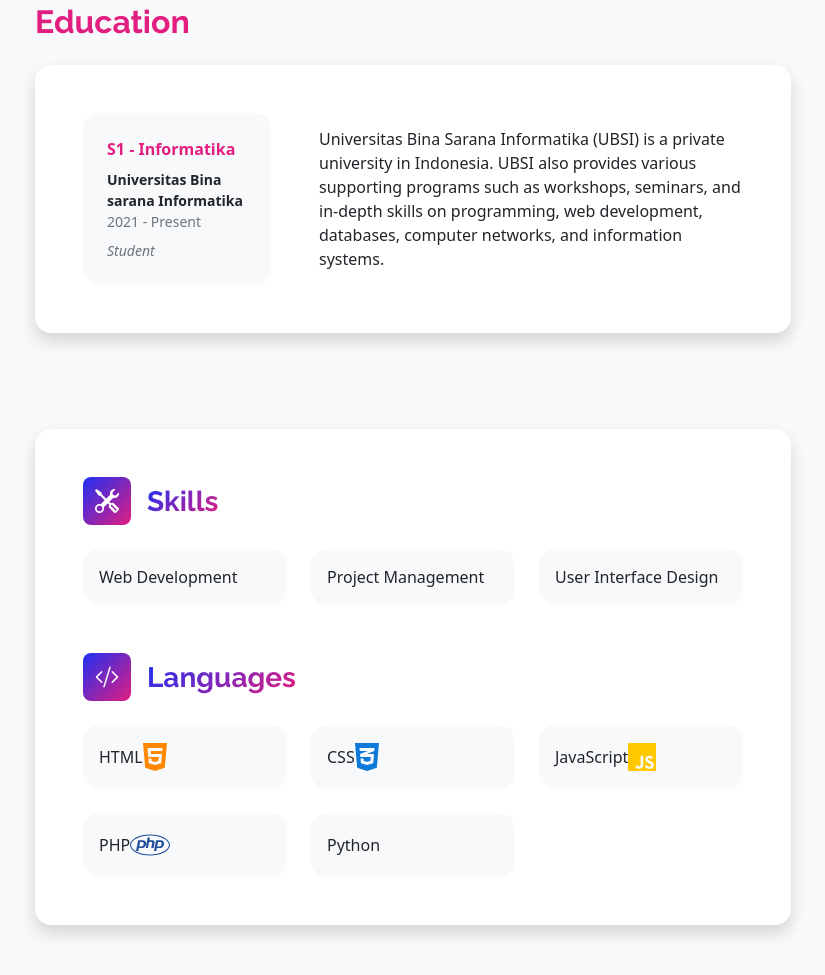
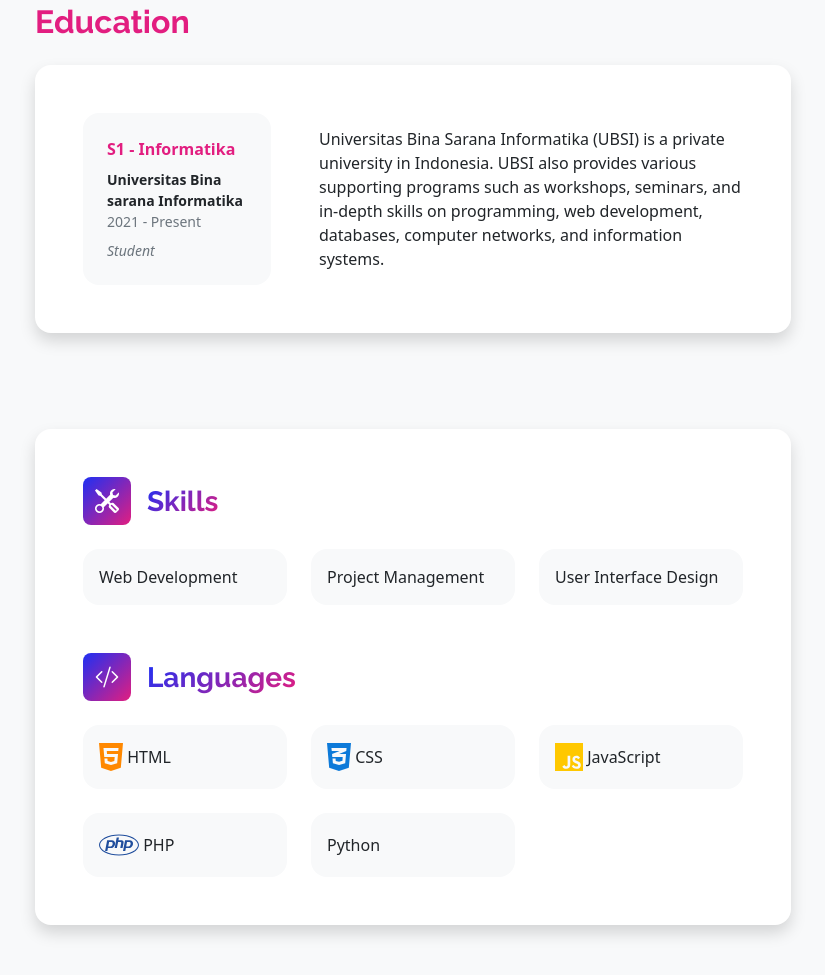
Before and after one commit to dieselgank/Portfolio, a plain HTML site: page index.html in a window 1280 px wide. Shown: the part 1761-2736 px from the top of the page, without its empty margins (307-1132 px from the left). Drawn offline with Linux system fonts and the light colour scheme.

Commit message:
Update index.html

```diff
--- a/index.html
+++ b/index.html
@@ -632,21 +632,24 @@
                           <div
                             class="d-flex align-items-center bg-light rounded-4 p-3 h-10"
                           >
-                            HTML <svg xmlns="http://www.w3.org/2000/svg" height="32" width="24" viewBox="0 0 384 512"><path fill="#ff8800" d="M0 32l34.9 395.8L191.5 480l157.6-52.2L384 32H0zm308.2 127.9H124.4l4.1 49.4h175.6l-13.6 148.4-97.9 27v.3h-1.1l-98.7-27.3-6-75.8h47.7L138 320l53.5 14.5 53.7-14.5 6-62.2H84.3L71.5 112.2h241.1l-4.4 47.7z"/></svg>
+                            <svg xmlns="http://www.w3.org/2000/svg" height="32" width="24" viewBox="0 0 384 512"><path fill="#ff8800" d="M0 32l34.9 395.8L191.5 480l157.6-52.2L384 32H0zm308.2 127.9H124.4l4.1 49.4h175.6l-13.6 148.4-97.9 27v.3h-1.1l-98.7-27.3-6-75.8h47.7L138 320l53.5 14.5 53.7-14.5 6-62.2H84.3L71.5 112.2h241.1l-4.4 47.7z"/></svg>
+                            &nbsp;HTML
                           </div>
                         </div>
                         <div class="col mb-4 mb-md-0">
                           <div
                             class="d-flex align-items-center bg-light rounded-4 p-3 h-100"
                           >
-                            CSS <svg xmlns="http://www.w3.org/2000/svg" height="32" width="24" viewBox="0 0 384 512"><path fill="#0d7ad9" d="M0 32l34.9 395.8L192 480l157.1-52.2L384 32H0zm313.1 80l-4.8 47.3L193 208.6l-.3 .1h111.5l-12.8 146.6-98.2 28.7-98.8-29.2-6.4-73.9h48.9l3.2 38.3 52.6 13.3 54.7-15.4 3.7-61.6-166.3-.5v-.1l-.2 .1-3.6-46.3L193.1 162l6.5-2.7H76.7L70.9 112h242.2z"/></svg>
+                            <svg xmlns="http://www.w3.org/2000/svg" height="32" width="24" viewBox="0 0 384 512"><path fill="#0d7ad9" d="M0 32l34.9 395.8L192 480l157.1-52.2L384 32H0zm313.1 80l-4.8 47.3L193 208.6l-.3 .1h111.5l-12.8 146.6-98.2 28.7-98.8-29.2-6.4-73.9h48.9l3.2 38.3 52.6 13.3 54.7-15.4 3.7-61.6-166.3-.5v-.1l-.2 .1-3.6-46.3L193.1 162l6.5-2.7H76.7L70.9 112h242.2z"/></svg>
+                            &nbsp;CSS
                           </div>
                         </div>
                         <div class="col">
                           <div
                             class="d-flex align-items-center bg-light rounded-4 p-3 h-100"
                           >
-                            JavaScript <svg xmlns="http://www.w3.org/2000/svg" height="32" width="28" viewBox="0 0 448 512"><path fill="#ffc800" d="M0 32v448h448V32H0zm243.8 349.4c0 43.6-25.6 63.5-62.9 63.5-33.7 0-53.2-17.4-63.2-38.5l34.3-20.7c6.6 11.7 12.6 21.6 27.1 21.6 13.8 0 22.6-5.4 22.6-26.5V237.7h42.1v143.7zm99.6 63.5c-39.1 0-64.4-18.6-76.7-43l34.3-19.8c9 14.7 20.8 25.6 41.5 25.6 17.4 0 28.6-8.7 28.6-20.8 0-14.4-11.4-19.5-30.7-28l-10.5-4.5c-30.4-12.9-50.5-29.2-50.5-63.5 0-31.6 24.1-55.6 61.6-55.6 26.8 0 46 9.3 59.8 33.7L368 290c-7.2-12.9-15-18-27.1-18-12.3 0-20.1 7.8-20.1 18 0 12.6 7.8 17.7 25.9 25.6l10.5 4.5c35.8 15.3 55.9 31 55.9 66.2 0 37.8-29.8 58.6-69.7 58.6z"/></svg>
+                            <svg xmlns="http://www.w3.org/2000/svg" height="32" width="28" viewBox="0 0 448 512"><path fill="#ffc800" d="M0 32v448h448V32H0zm243.8 349.4c0 43.6-25.6 63.5-62.9 63.5-33.7 0-53.2-17.4-63.2-38.5l34.3-20.7c6.6 11.7 12.6 21.6 27.1 21.6 13.8 0 22.6-5.4 22.6-26.5V237.7h42.1v143.7zm99.6 63.5c-39.1 0-64.4-18.6-76.7-43l34.3-19.8c9 14.7 20.8 25.6 41.5 25.6 17.4 0 28.6-8.7 28.6-20.8 0-14.4-11.4-19.5-30.7-28l-10.5-4.5c-30.4-12.9-50.5-29.2-50.5-63.5 0-31.6 24.1-55.6 61.6-55.6 26.8 0 46 9.3 59.8 33.7L368 290c-7.2-12.9-15-18-27.1-18-12.3 0-20.1 7.8-20.1 18 0 12.6 7.8 17.7 25.9 25.6l10.5 4.5c35.8 15.3 55.9 31 55.9 66.2 0 37.8-29.8 58.6-69.7 58.6z"/></svg>
+                            &nbsp;JavaScript
                           </div>
                         </div>
                       </div>
@@ -655,7 +658,8 @@
                           <div
                             class="d-flex align-items-center bg-light rounded-4 p-3 h-100"
                           >
-                            PHP <svg xmlns="http://www.w3.org/2000/svg" height="32" width="40" viewBox="0 0 640 512"><path fill="#204e9d" d="M320 104.5c171.4 0 303.2 72.2 303.2 151.5S491.3 407.5 320 407.5c-171.4 0-303.2-72.2-303.2-151.5S148.7 104.5 320 104.5m0-16.8C143.3 87.7 0 163 0 256s143.3 168.3 320 168.3S640 349 640 256 496.7 87.7 320 87.7zM218.2 242.5c-7.9 40.5-35.8 36.3-70.1 36.3l13.7-70.6c38 0 63.8-4.1 56.4 34.3zM97.4 350.3h36.7l8.7-44.8c41.1 0 66.6 3 90.2-19.1 26.1-24 32.9-66.7 14.3-88.1-9.7-11.2-25.3-16.7-46.5-16.7h-70.7L97.4 350.3zm185.7-213.6h36.5l-8.7 44.8c31.5 0 60.7-2.3 74.8 10.7 14.8 13.6 7.7 31-8.3 113.1h-37c15.4-79.4 18.3-86 12.7-92-5.4-5.8-17.7-4.6-47.4-4.6l-18.8 96.6h-36.5l32.7-168.6zM505 242.5c-8 41.1-36.7 36.3-70.1 36.3l13.7-70.6c38.2 0 63.8-4.1 56.4 34.3zM384.2 350.3H421l8.7-44.8c43.2 0 67.1 2.5 90.2-19.1 26.1-24 32.9-66.7 14.3-88.1-9.7-11.2-25.3-16.7-46.5-16.7H417l-32.8 168.7z"/></svg>
+                            <svg xmlns="http://www.w3.org/2000/svg" height="32" width="40" viewBox="0 0 640 512"><path fill="#204e9d" d="M320 104.5c171.4 0 303.2 72.2 303.2 151.5S491.3 407.5 320 407.5c-171.4 0-303.2-72.2-303.2-151.5S148.7 104.5 320 104.5m0-16.8C143.3 87.7 0 163 0 256s143.3 168.3 320 168.3S640 349 640 256 496.7 87.7 320 87.7zM218.2 242.5c-7.9 40.5-35.8 36.3-70.1 36.3l13.7-70.6c38 0 63.8-4.1 56.4 34.3zM97.4 350.3h36.7l8.7-44.8c41.1 0 66.6 3 90.2-19.1 26.1-24 32.9-66.7 14.3-88.1-9.7-11.2-25.3-16.7-46.5-16.7h-70.7L97.4 350.3zm185.7-213.6h36.5l-8.7 44.8c31.5 0 60.7-2.3 74.8 10.7 14.8 13.6 7.7 31-8.3 113.1h-37c15.4-79.4 18.3-86 12.7-92-5.4-5.8-17.7-4.6-47.4-4.6l-18.8 96.6h-36.5l32.7-168.6zM505 242.5c-8 41.1-36.7 36.3-70.1 36.3l13.7-70.6c38.2 0 63.8-4.1 56.4 34.3zM384.2 350.3H421l8.7-44.8c43.2 0 67.1 2.5 90.2-19.1 26.1-24 32.9-66.7 14.3-88.1-9.7-11.2-25.3-16.7-46.5-16.7H417l-32.8 168.7z"/></svg>
+                            &nbsp;PHP
                           </div>
                         </div>
                         <div class="col">
```
